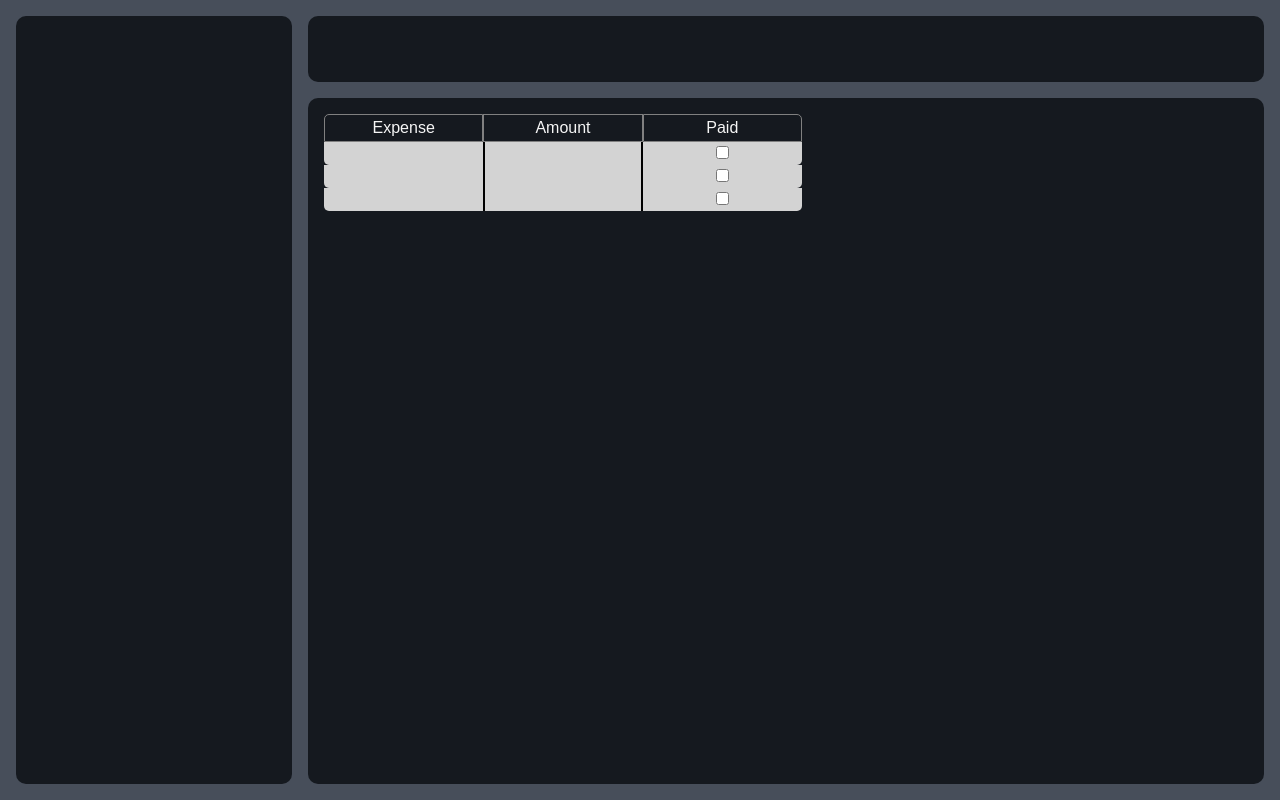
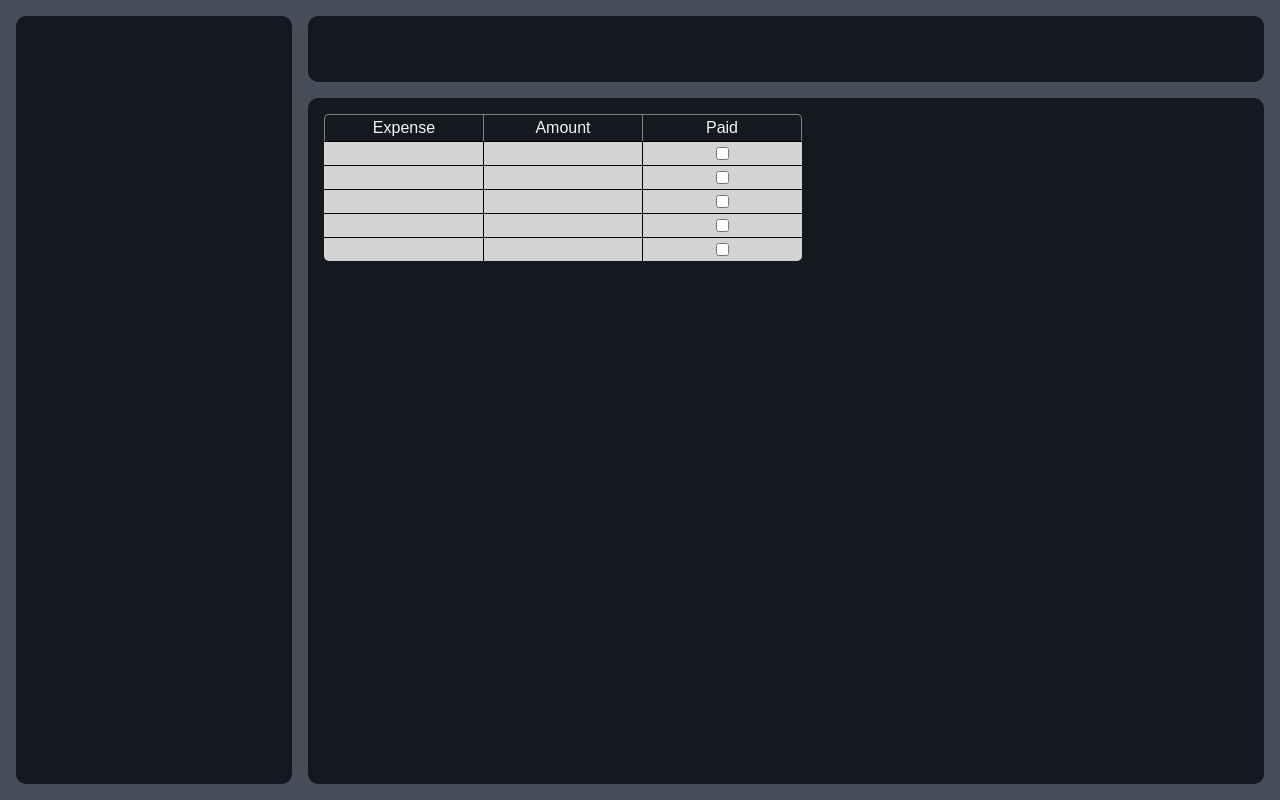
Before and after one commit to sgaona21/paid, a React (Vite) app in the folder client/: page / in a window 1280 px wide. Built offline with nearby package versions, Linux system fonts and the light colour scheme.

Commit message:
expense table css applied

```diff
--- a/client/src/components/ExpenseRow.jsx
+++ b/client/src/components/ExpenseRow.jsx
@@ -39,6 +39,30 @@ const ExpenseRow = () => {
                     <input type="checkbox" name="expense-paid"></input>
                 </div>
             </div>
+
+            <div className="expense-row-container">
+                <div className="expense-row-inputs">
+                    <input type="text" name="expense-name"></input>
+                </div>
+                <div className="expense-row-inputs">
+                    <input type="number" name="expense-amount"></input>
+                </div>
+                <div className="expense-row-inputs">
+                    <input type="checkbox" name="expense-paid"></input>
+                </div>
+            </div>
+
+            <div className="expense-row-container">
+                <div className="expense-row-inputs">
+                    <input type="text" name="expense-name"></input>
+                </div>
+                <div className="expense-row-inputs">
+                    <input type="number" name="expense-amount"></input>
+                </div>
+                <div className="expense-row-inputs">
+                    <input type="checkbox" name="expense-paid"></input>
+                </div>
+            </div>
         </div>
     )
 }
--- a/client/src/styles/layout.css
+++ b/client/src/styles/layout.css
@@ -70,12 +70,18 @@ body {
 .expense-table-headers li {
     flex: 1;
     border: 1px solid gray;
+    border-bottom: none;
     padding: .25rem;
     text-align: center;
 }
 
 .expense-table-headers > :first-child {
     border-top-left-radius: 5px;
+    border-right: none;
+}
+
+.expense-table-headers > :nth-child(2) {
+    border-right: none;
 }
 
 .expense-table-headers > :last-child {
@@ -84,39 +90,56 @@ body {
 
 .expense-row-container {
     display: flex;
-    /* background-color: lightgray; */
-}
-
-.expense-row-inputs {
-    flex: 1;
-    align-content: center;
-}
-
-
-.expense-row-container input[type=text], .expense-row-container input[type=number], .expense-row-container input[type=checkbox] {
-    border: none;
-    width: 100%;
-    background-color: lightgray;
-    padding: .25rem;
-    text-align: center;
-}
-
-.expense-row-container > :first-child input[type=text]{
-    border-bottom-left-radius: 5px;
-}
-
-.expense-row-container > :nth-child(2) input[type=number]{
-    border-left: 2px solid black;
-    border-right: 1px solid black;
-}
-
-.expense-row-container > :last-child input[type=checkbox]{
-    border-left: 1px solid black;
-    border-bottom-right-radius: 5px;
 }
 
 .expense-row-container > :last-child {
     background-color: lightgray;
-    border-left: 1px solid black;
+    border-right: gray;
+}
+
+.expense-row-inputs {
+    display: flex;
+    flex: 1;
+    border: 1px black solid;
+    border-bottom: none;
+    align-items: center;
+    justify-content: center;
+}
+
+
+.expense-row-container input[type=text], .expense-row-container input[type=number] {
+    background-color: lightgrey;
+    width: 100%;
+    height: 100%;
+    text-align: center;
+    border: none;
+    padding: .25rem;
+    outline: none;
+}
+
+input[type="number"]::-webkit-outer-spin-button,
+input[type="number"]::-webkit-inner-spin-button {
+  -webkit-appearance: none;
+  margin: 0;
+}
+
+.expense-row-container > :first-child {
+    border-left: none;
+    border-right: none;
+}
+
+.expense-row-container > :nth-child(2) {
+    border-left: 1px solid black
+}
+
+.expense-row-container > :last-child{
+    border-left: none;
+}
+
+.expense-rows-container > :last-child > :first-child input[type=text] {
+    border-bottom-left-radius: 5px;
+}
+
+.expense-rows-container > :last-child > :last-child {
     border-bottom-right-radius: 5px;
 }
```
